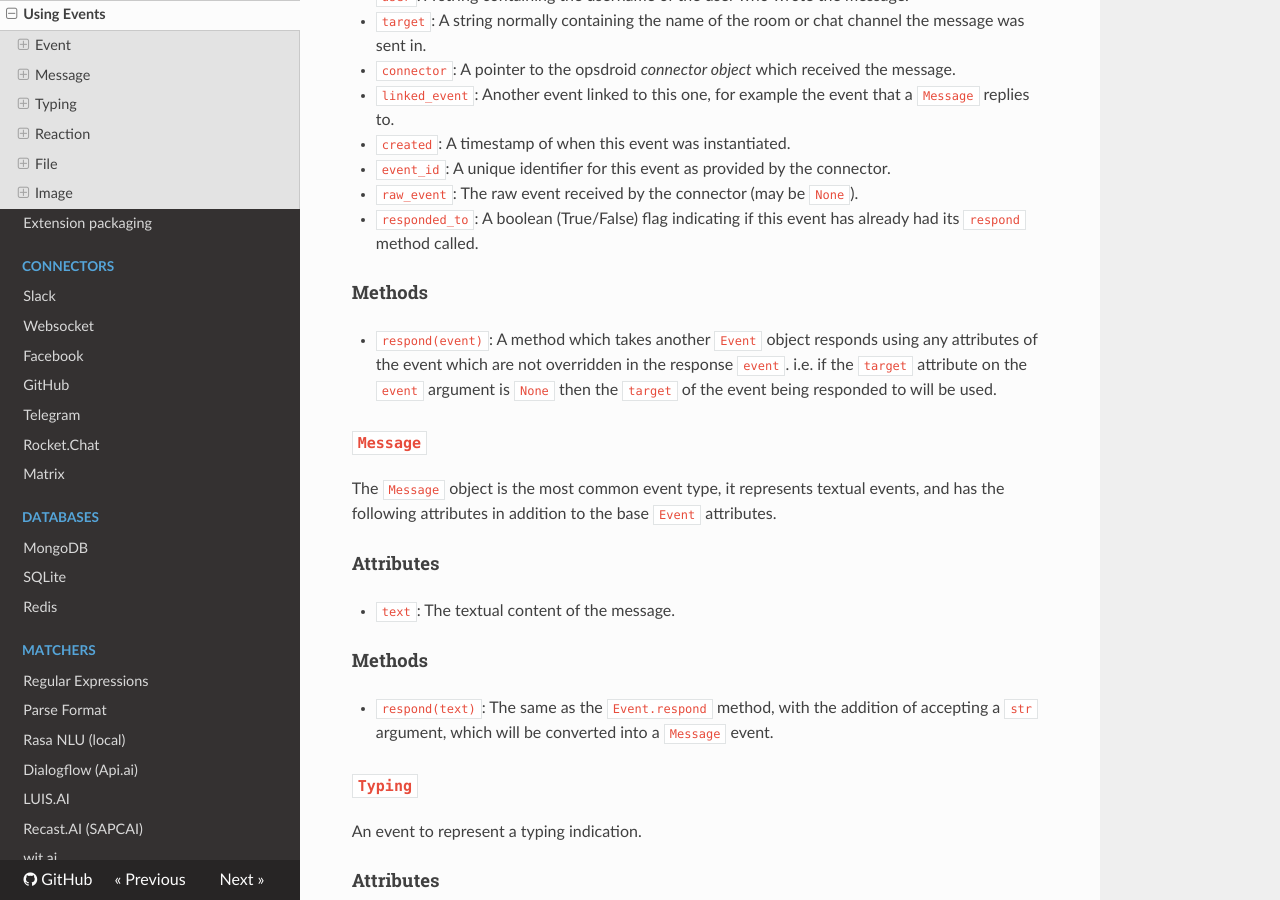
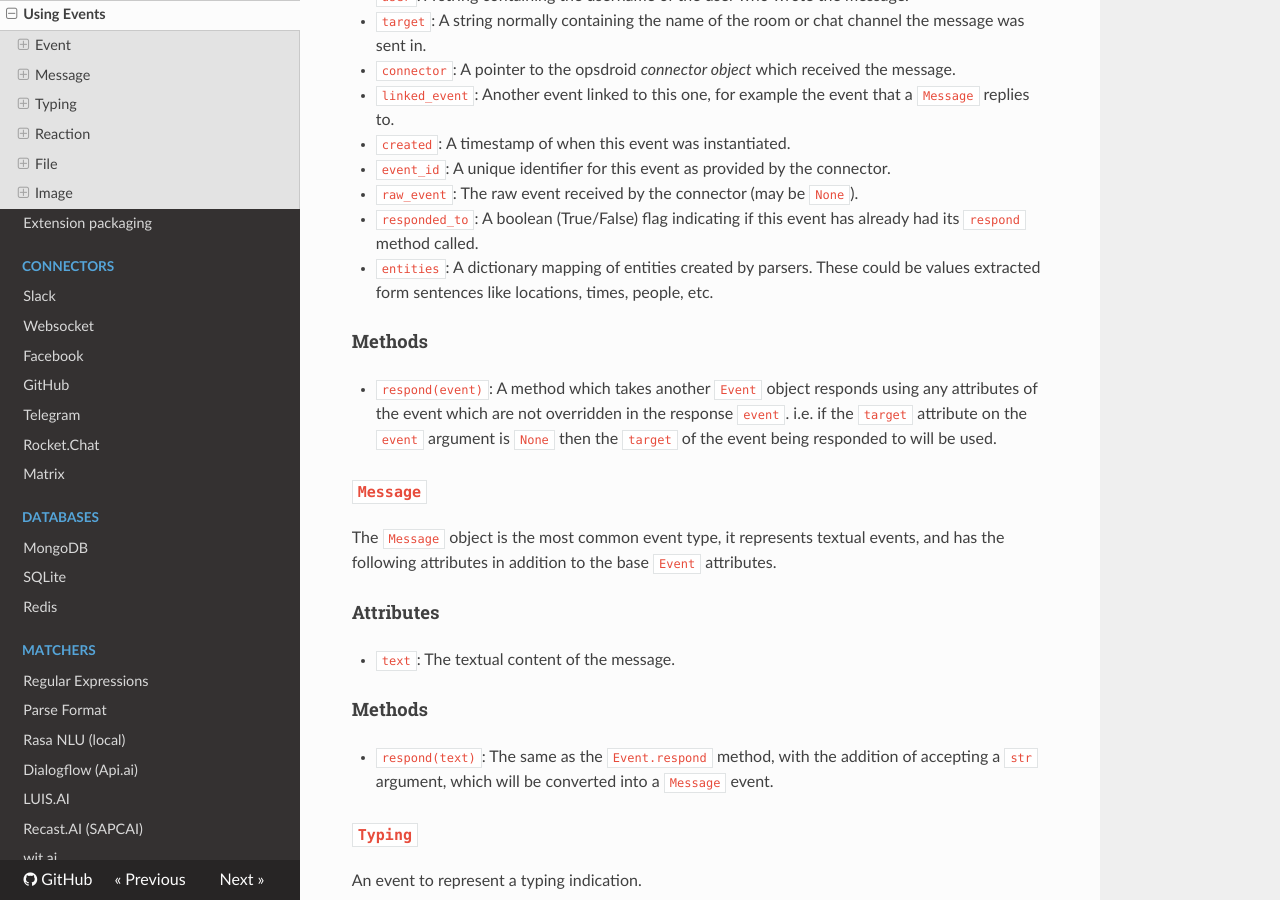
Before and after one commit to opsdroid/opsdroid, an MkDocs documentation site: the page built from docs/extending/events.md, in a window 1280 px wide and 900 px high, scrolled down 468 px. Built offline with MkDocs 1.6.1, drawn with Linux system fonts in a browser that asks for light colours; nearby versions of some CDN libraries; old or Windows-style settings are respelled for this version of MkDocs.

Commit message:
Add reference in docs

```diff
--- a/docs/extending/events.md
+++ b/docs/extending/events.md
@@ -27,6 +27,8 @@ The base `Event` class has the following attributes and methods:
 * `raw_event`: The raw event received by the connector (may be `None`).
 
 * `responded_to`: A boolean (True/False) flag indicating if this event has already had its `respond` method called.
+
+* `entities`: A dictionary mapping of entities created by parsers. These could be values extracted form sentences like locations, times, people, etc.
 
 
 #### Methods
```
